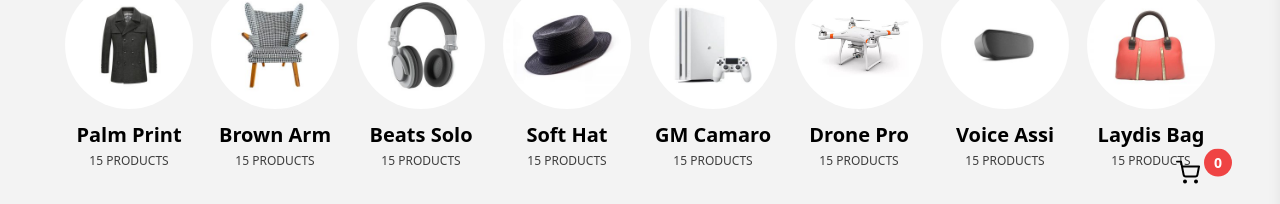
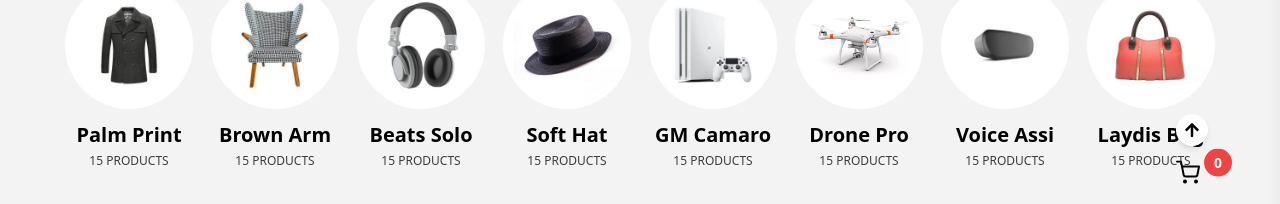
Before and after one commit to itznur07/shopw-commerce, a React (Create React App) app: page / in a window 1280 px wide. Shown: the part 574-778 px from the top of the page. Built offline with nearby package versions, Linux system fonts and the light colour scheme.

Commit message:
Scroll to top

```diff
--- /dev/null
+++ b/src/Components/ScrollToTop.js
@@ -0,0 +1,21 @@
+import { FaArrowUp } from 'react-icons/fa';
+
+const ScrollToTopButton = () => {
+  const handleScrollToTop = () => {
+    window.scrollTo({
+      top: 0,
+      behavior: 'smooth'
+    });
+  };
+
+  return (
+    <button
+      onClick={handleScrollToTop}
+      className="fixed bottom-20 md:mx-14 right-4 p-2 bg-white text-black rounded-full shadow-md hover:bg-slate-600 hover:text-white focus:outline-none focus:ring-2 focus:ring-gray-400"
+    >
+      <FaArrowUp />
+    </button>
+  );
+};
+
+export default ScrollToTopButton;
--- a/src/Pages/Home.js
+++ b/src/Pages/Home.js
@@ -12,6 +12,7 @@
 import OtBanner from "../Components/OtBanner";
 import ProductHint from "../Components/ProductHint";
 import RecentViewProduct from "../Components/RecentViewProduct";
+import ScrollToTopButton from "../Components/ScrollToTop";
 import SelectedProduct from "../Components/SelectedProduct";
 import SideCart from "../Components/SideCart";
 import SomeProduct from "../Components/SomeProduct";
@@ -63,6 +64,9 @@
       <section className='z-50'>
         <SideCart />
       </section>
+      <section>
+        <ScrollToTopButton />
+      </section>
     </>
   );
 };
```
